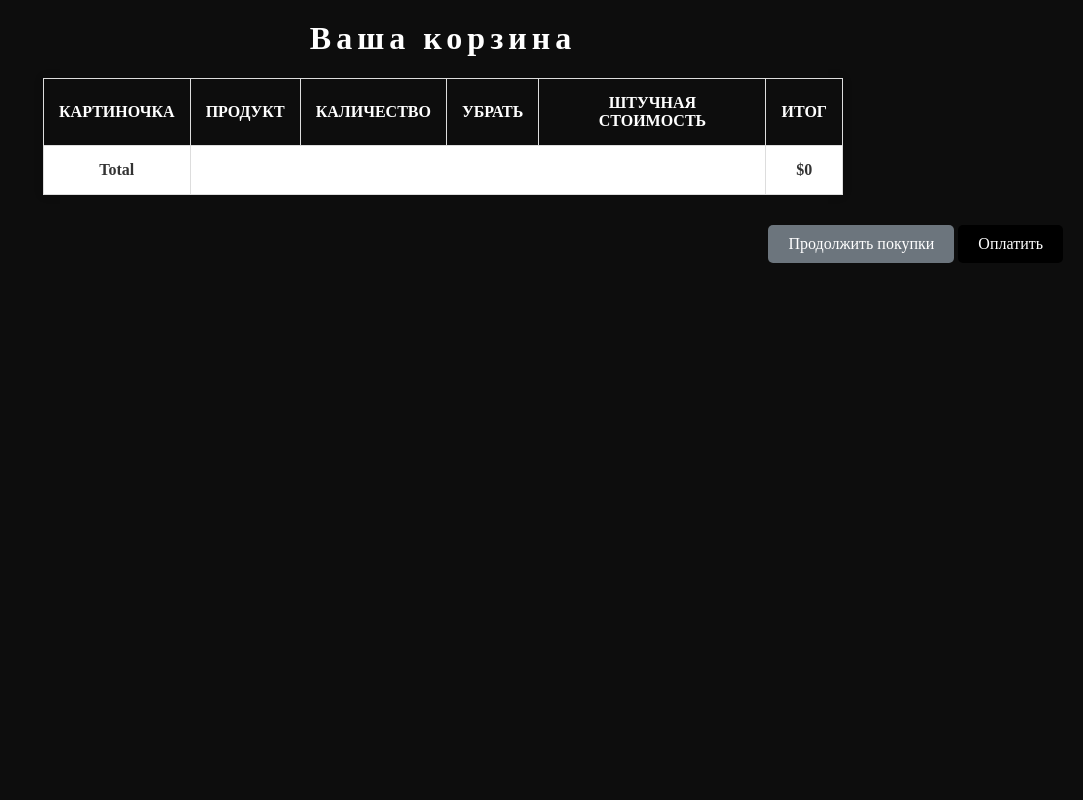
After one commit to AnSww/dishop, a Django app: page /cart/ in a window 1280 px wide. The commit adds this page. Shown: the whole page, without its empty margins (197-1280 px from the left). Run offline with Django 5.2, Linux system fonts and the light colour scheme.

Commit message:
labs 1-4 + catalog + bascet

```diff
--- /dev/null
+++ b/dishop/cart/cart.py
@@ -0,0 +1,55 @@
+from shop.models import Product
+from decimal import Decimal
+from django.conf import settings
+
+
+class Cart:
+    def __init__(self, request):
+        self.session = request.session
+        cart = self.session.get(settings.CART_SESSION_ID)
+        if not cart:
+            # сохранить пустую корзину в сеансе
+            cart = self.session[settings.CART_SESSION_ID] = {}
+        self.cart = cart
+
+    def __iter__(self):
+        product_ids = self.cart.keys()
+        products = Product.objects.filter(id__in=product_ids)
+        cart = self.cart.copy()
+        for product in products:
+            cart[str(product.id)]['product'] = product
+        for item in cart.values():
+            item['price'] = Decimal(item['price'])
+            item['total_price'] = item['price'] * item['quantity']
+            yield item
+
+    def __len__(self):
+        return sum(item['quantity'] for item in self.cart.values())
+
+    def get_total_price(self):
+        return sum(Decimal(item['price']) * item['quantity']
+                   for item in self.cart.values())
+
+    def clear(self):
+        del self.session[settings.CART_SESSION_ID]
+        self.save()
+
+    def add(self, product, quantity=1, override_quantity=False):
+        product_id = str(product.id)
+        if product_id not in self.cart:
+            self.cart[product_id] = {'quantity': 0,
+                                     'price': str(product.price)}
+        if override_quantity:
+            self.cart[product_id]['quantity'] = quantity
+        else:
+            self.cart[product_id]['quantity'] += quantity
+        self.save()
+
+    def remove(self, product):
+        product_id = str(product.id)
+        if product_id in self.cart:
+            del self.cart[product_id]
+        self.save()
+
+    def save(self):
+        self.session.modified = True
--- /dev/null
+++ b/dishop/cart/forms.py
@@ -0,0 +1,12 @@
+from django import forms
+
+PRODUCT_QUANTITY_CHOICES = [(i, str(i)) for i in range(1, 21)]
+
+
+class CartAddProductForm(forms.Form):
+    quantity = forms.TypedChoiceField(
+        choices=PRODUCT_QUANTITY_CHOICES,
+        coerce=int)
+    override = forms.BooleanField(required=False,
+                                  initial=False,
+                                  widget=forms.HiddenInput)
--- /dev/null
+++ b/dishop/cart/urls.py
@@ -0,0 +1,11 @@
+from django.urls import path
+from . import views
+
+app_name = 'cart'
+urlpatterns = [
+    path('', views.cart_detail, name='cart_detail'),
+    path('add/<int:product_id>/', views.cart_add, name='cart_add'),
+    path('remove/<int:product_id>/', views.cart_remove,
+         name='cart_remove'),
+
+]
--- a/dishop/cart/views.py
+++ b/dishop/cart/views.py
@@ -1,3 +1,32 @@
-from django.shortcuts import render
+from django.shortcuts import redirect, get_object_or_404, render
+from django.views.decorators.http import require_POST
+from shop.models import Product
+from .cart import Cart
+from .forms import CartAddProductForm
 
-# Create your views here.
+
+@require_POST
+def cart_add(request, product_id):
+    cart = Cart(request)
+    product = get_object_or_404(Product, id=product_id)
+    form = CartAddProductForm(request.POST)
+    if form.is_valid():
+        cd = form.cleaned_data
+        cart.add(product=product,
+                 quantity=cd['quantity'],
+                 override_quantity=cd['override'])
+    return redirect('cart:cart_detail')
+
+
+@require_POST
+def cart_remove(request, product_id):
+    cart = Cart(request)
+    product = get_object_or_404(Product, id=product_id)
+    cart.remove(product)
+    return redirect('cart:cart_detail')
+
+
+def cart_detail(request):
+    cart = Cart(request)
+
+    return render(request, 'cart/detail.html', {'cart': cart})
--- a/dishop/dishop/urls.py
+++ b/dishop/dishop/urls.py
@@ -24,6 +24,8 @@ urlpatterns = [
     path('accounts/', include('django.contrib.auth.urls')),
     path('accounts/', include('accounts.urls')),
     path('admin/', admin.site.urls),
+    path('cart/', include('cart.urls', namespace='cart')),
+
     path('', include('shop.urls', namespace='shop'))
 ]
 
--- /dev/null
+++ b/dishop/shop/static/css/cart.css
@@ -0,0 +1,103 @@
+/* General styles */
+body {
+    font-family: appleberry;
+    background-color: #0D0D0D;;
+    margin: 0;
+    padding: 20px;
+
+}
+
+h1 {
+    text-align: center;
+    color: #fff;
+    letter-spacing: 5px;
+}
+
+/* Table styles */
+.cart {
+    width: 100%;
+    max-width: 800px;
+    margin: 20px auto;
+    border-collapse: collapse;
+    background-color: #fff;
+    box-shadow: 0 0 10px rgba(0, 0, 0, 0.1);
+}
+
+.cart thead {
+    background-color: #0D0D0D;
+    color: #fff;
+}
+
+.cart th, .cart td {
+    padding: 15px;
+    text-align: center;
+    border: 1px solid #ddd;
+}
+
+.cart th {
+    text-transform: uppercase;
+    font-weight: 700;
+}
+
+.cart td img {
+    max-width: 100px;
+    height: auto;
+}
+
+.cart td.num {
+    font-weight: bold;
+    color: #007BFF;
+}
+
+.cart tr.total td {
+    font-weight: bold;
+    color: #333;
+}
+
+/* Button styles */
+.button {
+    display: inline-block;
+    padding: 10px 20px;
+    margin: 10px 0;
+    background-color: #000;
+    color: #fff;
+    text-decoration: none;
+    border-radius: 5px;
+    text-align: center;
+    transition: background-color 0.3s ease;
+}
+
+.button:hover {
+    background-color: #0d0;
+}
+
+.button.light {
+    background-color: #6c757d;
+}
+
+.button.light:hover {
+    background-color: #5a6268;
+}
+
+/* Text alignment */
+.text-right {
+    text-align: right;
+}
+
+form {
+    display: inline;
+}
+
+input[type="submit"] {
+    background-color: #dc3545;
+    color: #fff;
+    border: none;
+    padding: 10px 15px;
+    border-radius: 5px;
+    cursor: pointer;
+    transition: background-color 0.3s ease;
+}
+
+input[type="submit"]:hover {
+    background-color: #c82333;
+}
--- /dev/null
+++ b/dishop/shop/templates/cart/detail.html
@@ -0,0 +1,53 @@
+{% load static %}
+{% block title %}
+{% endblock %}
+{% block content %}
+<link rel="stylesheet" href="{% static 'css/cart.css' %}">
+<h1>Ваша корзина</h1>
+<table class="cart">
+    <thead>
+    <tr>
+        <th>КартинОчка</th>
+        <th>ПРОдукт</th>
+        <th>КАЛичество</th>
+        <th>убрать</th>
+        <th>Штучная стоимость</th>
+        <th>Итог</th>
+    </tr>
+    </thead>
+    <tbody>
+    {% for item in cart %}
+    {% with product=item.product %}
+    <tr>
+        <td>
+            <a href="{{ product.get_absolute_url }}">
+                <img src="{% if product.image %}{{ product.image.url }}
+                 {% else %}{% static  'img/no_image.png' %}{% endif %}">
+            </a>
+        </td>
+        <td>{{ product.name }}</td>
+        <td>{{ item.quantity }}</td>
+        <td>
+            <form action="{% url 'cart:cart_remove' product.id %}" method="post">
+            <input type="submit" value="Remove">
+            {% csrf_token %}
+            </form>
+        </td>
+        <td class="num">${{ item.price }}</td>
+        <td class="num">${{ item.total_price }}</td>
+    </tr>
+    {% endwith %}
+    {% endfor %}
+    <tr class="total">
+        <td>Total</td>
+        <td colspan="4"></td>
+        <td class="num">${{ cart.get_total_price }}</td>
+    </tr>
+    </tbody>
+</table>
+<p class="text-right">
+    <a href="{% url 'shop:product_list' %}" class="button
+    light">Продолжить покупки</a>
+    <a href="#" class="button">Оплатить</a>
+</p>
+{% endblock %}
--- a/dishop/shop/templates/product/detail.html
+++ b/dishop/shop/templates/product/detail.html
@@ -15,6 +15,12 @@
     </h2>
     <br>
     <p id="price">${{ product.price }}</p>
+    <form action="{% url 'cart:cart_add' product.id %}" method="post" class="cart_add">
+        {{ cart_product_form }}
+        {% csrf_token %}
+    <input type="submit" value="Add to cart" class="btn-submit">
+    </form>
+
     <p id="description">{{ product.description }}</p>
 </div>
 {% endblock %}
--- a/dishop/shop/urls.py
+++ b/dishop/shop/urls.py
@@ -1,4 +1,4 @@
-from django.urls import path
+from django.urls import path, include
 from .views import HomePageView, CustomersListView, OrdersListView, SearchView, product_list, product_detail
 
 app_name = 'shop'
@@ -9,7 +9,7 @@ urlpatterns = [
     path('<slug:category_slug>/', product_list, name='product_list_by_category'),
 
 
-
+    path('cart/', include('cart.urls', namespace='cart')),
     path('search', SearchView.as_view(), name='search'),
     path('customers', CustomersListView.as_view(), name='customers'),
     path('orders', OrdersListView.as_view(), name='orders'),
--- a/dishop/shop/views.py
+++ b/dishop/shop/views.py
@@ -2,6 +2,7 @@ from django.shortcuts import render, get_object_or_404
 from django.views.generic import TemplateView, ListView
 from django.db.models import Q
 from .models import Customer, Order, Category, Product
+from cart.forms import CartAddProductForm
 
 
 class HomePageView(TemplateView):
@@ -52,6 +53,9 @@ def product_detail(request, id, slug):
                                 id=id,
                                 slug=slug,
                                 available=True)
+    cart_product_form = CartAddProductForm()
+
     return render(request,
                   'product/detail.html',
-                  {'product': product})
+                  {'product': product,
+                   'cart_product_form': cart_product_form})
```
Also changed, not shown: dishop/shop/static/css/detail.css (+29 -0 lines), dishop/shop/static/css/orders.css (added, +58 -0 lines), dishop/shop/templates/orders.html (+5 -3 lines).
